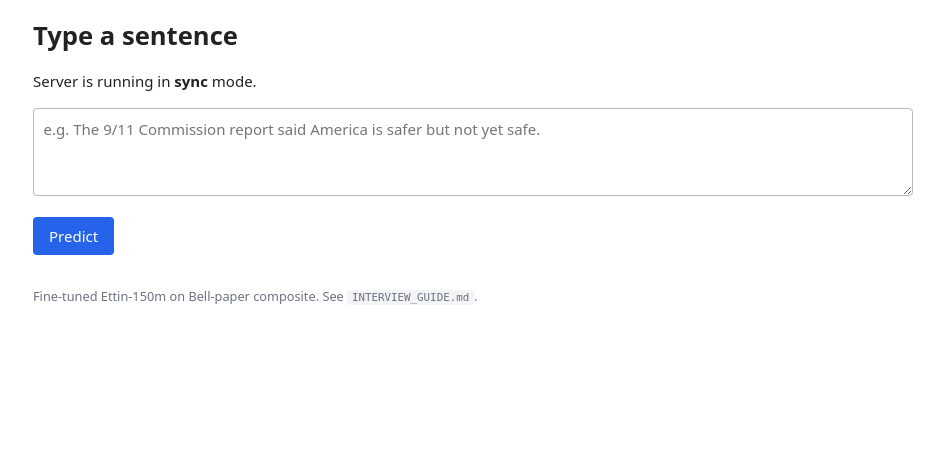
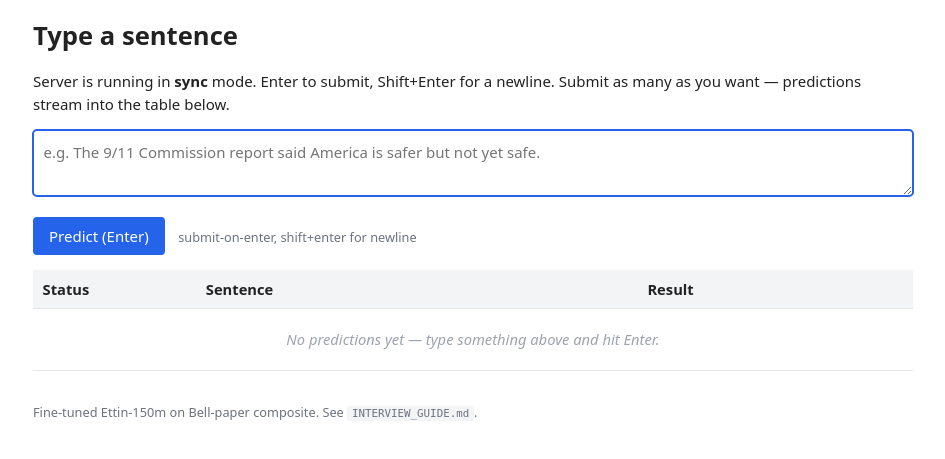
Before and after one commit to jhash/claim-detection, a FastAPI app: template app/templates/index.html in a window 1280 px wide. Shown: the part 55-514 px from the top of the page, without its empty margins (167-1112 px from the left). Run offline with FastAPI, Linux system fonts and the light colour scheme; the template is opened without the code that fills it, so the values that code supplies are empty; some libraries are stand-ins or nearby versions.

Commit message:
Streaming results table UX overhaul + fix SSE rendering bug
The previous single-result swap had two problems: (a) the JS event
parser dispatched on event.type but htmx-sse hands a custom event,
so {} was destructured into 'undefined' on the page; (b) it only
showed one result at a time, blocking parallel/multi-predict.

Redesign as a streaming table:

- Each form submit appends a <tr> to #results-tbody (newest first
  via hx-swap='afterbegin'). Endless re-entry — no clearing required.
- Each row in queued mode includes its own sse-connect to its job's
  stream URL. The worker emits HTML fragments (not JSON) keyed off
  sse-swap targets — no JS parsing needed at all. The result cell
  carries a CSS spinner while pending, gets swapped to a verdict +
  confidence bar on completion.
- Form ergonomics: textarea autofocus, Enter submits (Shift+Enter
  for newline), focus restored to textarea after each submit so
  the user can keep typing without touching the mouse.

Server-side SSE rendering helpers `_render_status_html` and
`_render_result_html` produce HTML fragments; `_sse_event` collapses
embedded newlines (would otherwise break the SSE wire format).

Bug fix in app/queue.py: newer RQ returns a JobStatus enum from
get_status() instead of a plain string, so status pills were
rendering as 'JobStatus.STARTED' and CSS classes weren't matching.
Coerce to lowercase string value before returning.

Tests: 8 new SSE-rendering unit tests covering the helper functions
including the newline-collapse case that motivated the redesign,
plus 4 new API tests for the table-row response shape, the queued
streaming-row pattern, error-row, and the index-page form
(autofocus, Enter-to-submit, hx-target wiring). 40 unit tests
pass.

Removes orphaned _result.html and _streaming.html templates.

Co-Authored-By: Claude Opus 4.7 (1M context) <noreply@anthropic.com>

```diff
--- a/app/main.py
+++ b/app/main.py
@@ -110,18 +110,41 @@ async def predict_stream(job_id: str, request: Request) -> StreamingResponse:
                 break
             status, payload = job_status(job_id)
             if status != last_status:
-                yield _sse_event("status", {"status": status})
+                yield _sse_event("status", _render_status_html(status))
                 last_status = status
             if status in ("finished", "failed"):
-                yield _sse_event("result", payload)
+                yield _sse_event("result", _render_result_html(payload, status))
                 break
             await asyncio.sleep(0.5)
 
     return StreamingResponse(event_stream(), media_type="text/event-stream")
 
 
-def _sse_event(event: str, data: dict) -> str:
-    return f"event: {event}\ndata: {json.dumps(data)}\n\n"
+def _sse_event(event: str, data: str) -> str:
+    # SSE data must be prefixed line-by-line; collapse any newlines so the
+    # client sees one event no matter what.
+    flat = data.replace("\n", " ").strip()
+    return f"event: {event}\ndata: {flat}\n\n"
+
+
+def _render_status_html(status: str) -> str:
+    label = {"queued": "queued…", "started": "running…", "finished": "done", "failed": "error"}.get(status, status)
+    return f'<span class="status status-{status}">{label}</span>'
+
+
+def _render_result_html(payload, status: str) -> str:
+    if status == "failed" or not isinstance(payload, dict) or "is_claim" not in payload:
+        msg = (payload or {}).get("error", "job failed") if isinstance(payload, dict) else "job failed"
+        return f'<span class="result error">error: {msg}</span>'
+    is_claim = bool(payload["is_claim"])
+    conf = float(payload["confidence"])
+    cls = "claim" if is_claim else "not-claim"
+    verdict = "CLAIM" if is_claim else "NOT A CLAIM"
+    pct = f"{conf * 100:.1f}"
+    return (
+        f'<span class="result {cls}"><strong>{verdict}</strong> — {pct}%'
+        f'<div class="conf-bar"><div style="width:{pct}%"></div></div></span>'
+    )
 
 
 # ---------- HTMX UI ----------
@@ -134,9 +157,14 @@ def index(request: Request) -> HTMLResponse:
 
 @app.post("/ui/predict", response_class=HTMLResponse)
 def ui_predict(request: Request, text: str = Form("")):
-    if not text.strip():
+    """Returns a single <tr> HTML fragment to be appended to the results
+    table on the index page. The fragment is self-contained — it includes
+    its own SSE connection (queued mode) or its already-resolved result
+    (sync mode)."""
+    text = text.strip()
+    if not text:
         return templates.TemplateResponse(
-            request, "_result.html",
+            request, "_row_error.html",
             {"error": "Please enter a sentence."},
             status_code=400,
         )
@@ -145,17 +173,17 @@ def ui_predict(request: Request, text: str = Form("")):
 
         job = enqueue_predict(text)
         return templates.TemplateResponse(
-            request, "_streaming.html",
+            request, "_row_streaming.html",
             {"job_id": job.id, "text": text},
         )
     try:
         result = get_predictor().predict(text)
     except FileNotFoundError as e:
         return templates.TemplateResponse(
-            request, "_result.html", {"error": str(e)}, status_code=503
+            request, "_row_error.html", {"error": str(e)}, status_code=503
         )
     return templates.TemplateResponse(
-        request, "_result.html",
+        request, "_row_sync.html",
         {"text": text, "result": result.to_dict()},
     )
 
--- a/app/templates/_base.html
+++ b/app/templates/_base.html
@@ -12,24 +12,42 @@
         h2 { font-size: 1.15rem; margin-top: 1.6rem; border-bottom: 1px solid #ddd; padding-bottom: 0.2rem; }
         nav a { margin-right: 1rem; }
         textarea, button, input { font: inherit; }
-        textarea { width: 100%; box-sizing: border-box; padding: 0.6rem; border: 1px solid #bbb; border-radius: 4px; }
+        textarea { width: 100%; box-sizing: border-box; padding: 0.6rem; border: 1px solid #bbb; border-radius: 4px; resize: vertical; }
+        textarea:focus { outline: 2px solid #2563eb; outline-offset: -1px; border-color: transparent; }
         button { padding: 0.5rem 1rem; border: 0; background: #2563eb; color: white; border-radius: 4px; cursor: pointer; }
         button:hover { background: #1d4ed8; }
-        .result { padding: 1rem; border: 1px solid #ddd; border-radius: 4px; margin-top: 1rem; background: #f9fafb; }
-        .result.claim { border-color: #16a34a; background: #ecfdf5; }
-        .result.not-claim { border-color: #dc2626; background: #fef2f2; }
-        .result.error { border-color: #dc2626; background: #fef2f2; color: #b91c1c; }
-        .conf-bar { height: 6px; background: #e5e7eb; border-radius: 3px; overflow: hidden; margin-top: 0.4rem; }
-        .conf-bar > div { height: 100%; background: #2563eb; }
+        .hint { color: #6b7280; font-size: 0.85em; margin-left: 0.6rem; }
         table { border-collapse: collapse; width: 100%; font-size: 0.92rem; }
-        th, td { padding: 0.4rem 0.6rem; border-bottom: 1px solid #e5e7eb; text-align: left; }
-        th { background: #f3f4f6; }
+        th, td { padding: 0.5rem 0.6rem; border-bottom: 1px solid #e5e7eb; text-align: left; vertical-align: middle; }
+        th { background: #f3f4f6; font-weight: 600; }
         td.num { text-align: right; font-variant-numeric: tabular-nums; }
         td.pending { color: #6b7280; font-style: italic; }
+        td.sentence { word-break: break-word; }
+        tr.placeholder td { color: #9ca3af; font-style: italic; text-align: center; padding: 1.2rem; }
         code { background: #f3f4f6; padding: 0.05rem 0.3rem; border-radius: 3px; font-size: 0.85em; }
         .pos { color: #16a34a; }
         .neg { color: #dc2626; }
         footer { margin-top: 2rem; font-size: 0.85em; color: #6b7280; }
+
+        /* prediction status pill */
+        .status { display: inline-block; padding: 0.1rem 0.5rem; border-radius: 999px; font-size: 0.78em; font-weight: 600; text-transform: uppercase; letter-spacing: 0.03em; }
+        .status-queued   { background: #fef3c7; color: #92400e; }
+        .status-started  { background: #dbeafe; color: #1d4ed8; }
+        .status-finished { background: #d1fae5; color: #065f46; }
+        .status-failed   { background: #fee2e2; color: #991b1b; }
+
+        /* prediction result cell */
+        .result { display: inline-block; min-width: 0; }
+        .result.pending   { color: #6b7280; }
+        .result.claim     { color: #065f46; }
+        .result.not-claim { color: #991b1b; }
+        .result.error     { color: #991b1b; }
+        .conf-bar { height: 5px; background: #e5e7eb; border-radius: 3px; overflow: hidden; margin-top: 0.25rem; width: 100%; }
+        .conf-bar > div { height: 100%; background: linear-gradient(90deg, #2563eb, #16a34a); transition: width 0.4s ease; }
+
+        /* spinner */
+        .spinner { display: inline-block; width: 0.85em; height: 0.85em; border: 2px solid #d1d5db; border-top-color: #2563eb; border-radius: 50%; animation: spin 0.7s linear infinite; vertical-align: -2px; margin-right: 0.3rem; }
+        @keyframes spin { to { transform: rotate(360deg); } }
     </style>
 </head>
 <body>
--- /dev/null
+++ b/app/templates/_row_error.html
@@ -0,0 +1,5 @@
+<tr>
+    <td><span class="status status-failed">error</span></td>
+    <td class="sentence">—</td>
+    <td><span class="result error">{{ error }}</span></td>
+</tr>
--- /dev/null
+++ b/app/templates/_row_streaming.html
@@ -0,0 +1,5 @@
+<tr hx-ext="sse" sse-connect="/predict/{{ job_id }}/stream" sse-close="result" data-job-id="{{ job_id }}">
+    <td><span sse-swap="status"><span class="status status-queued">queued…</span></span></td>
+    <td class="sentence">{{ text }}</td>
+    <td sse-swap="result"><span class="result pending"><span class="spinner"></span> waiting…</span></td>
+</tr>
--- a/app/templates/index.html
+++ b/app/templates/index.html
@@ -2,10 +2,31 @@
 {% block title %}Claim Detection — Try it{% endblock %}
 {% block heading %}Type a sentence{% endblock %}
 {% block content %}
-<p>Server is running in {% if queue %}<strong>queued</strong>{% else %}<strong>sync</strong>{% endif %} mode.</p>
-<form hx-post="/ui/predict" hx-target="#result" hx-swap="innerHTML" hx-disabled-elt="button">
-    <textarea name="text" rows="3" placeholder="e.g. The 9/11 Commission report said America is safer but not yet safe."></textarea>
-    <p><button type="submit">Predict</button></p>
+<p>Server is running in {% if queue %}<strong>queued</strong>{% else %}<strong>sync</strong>{% endif %} mode.
+Enter to submit, Shift+Enter for a newline. Submit as many as you want — predictions stream into the table below.</p>
+
+<form id="predict-form"
+      hx-post="/ui/predict"
+      hx-target="#results-tbody"
+      hx-swap="afterbegin"
+      hx-on::after-request="document.querySelector('#predict-form textarea').value = ''; document.querySelector('#predict-form textarea').focus();">
+    <textarea name="text" rows="2" autofocus
+              placeholder="e.g. The 9/11 Commission report said America is safer but not yet safe."
+              onkeydown="if(event.key==='Enter' && !event.shiftKey){event.preventDefault();this.form.requestSubmit();}"></textarea>
+    <p><button type="submit">Predict (Enter)</button>
+       <span class="hint">submit-on-enter, shift+enter for newline</span></p>
 </form>
-<div id="result"></div>
+
+<table id="results-table">
+    <thead>
+        <tr>
+            <th style="width: 9rem;">Status</th>
+            <th>Sentence</th>
+            <th style="width: 16rem;">Result</th>
+        </tr>
+    </thead>
+    <tbody id="results-tbody">
+        <tr class="placeholder"><td colspan="3">No predictions yet — type something above and hit Enter.</td></tr>
+    </tbody>
+</table>
 {% endblock %}
```
Also changed, not shown: app/queue.py (+8 -2 lines), app/templates/_result.html (deleted, +0 -10 lines), app/templates/_row_sync.html (added, +13 -0 lines), app/templates/_streaming.html (deleted, +0 -19 lines), tests/test_api.py (+70 -4 lines), tests/test_sse_rendering.py (added, +65 -0 lines).
